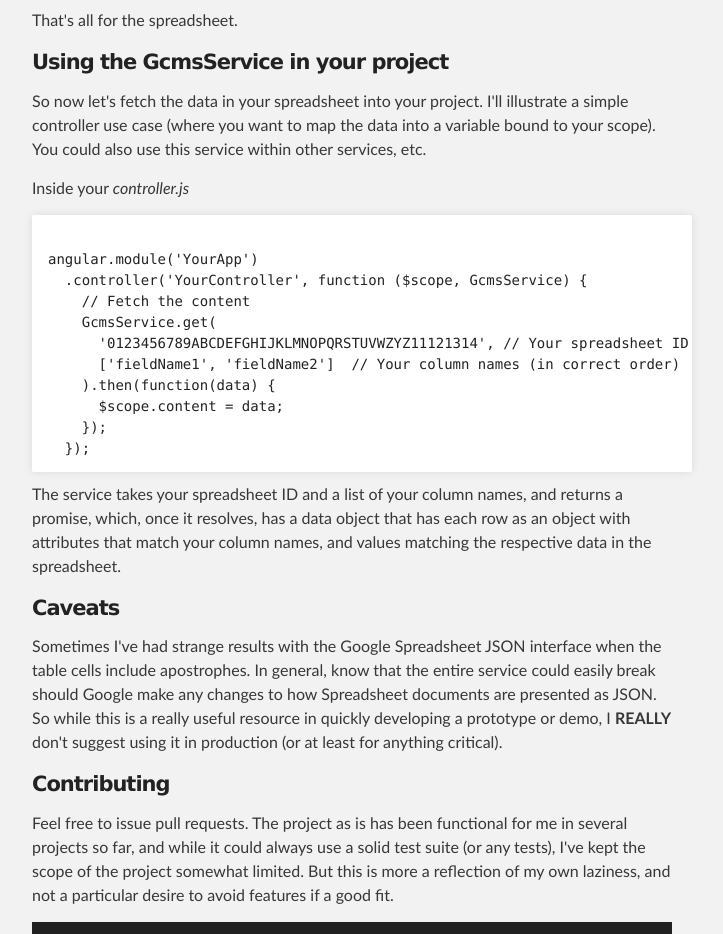
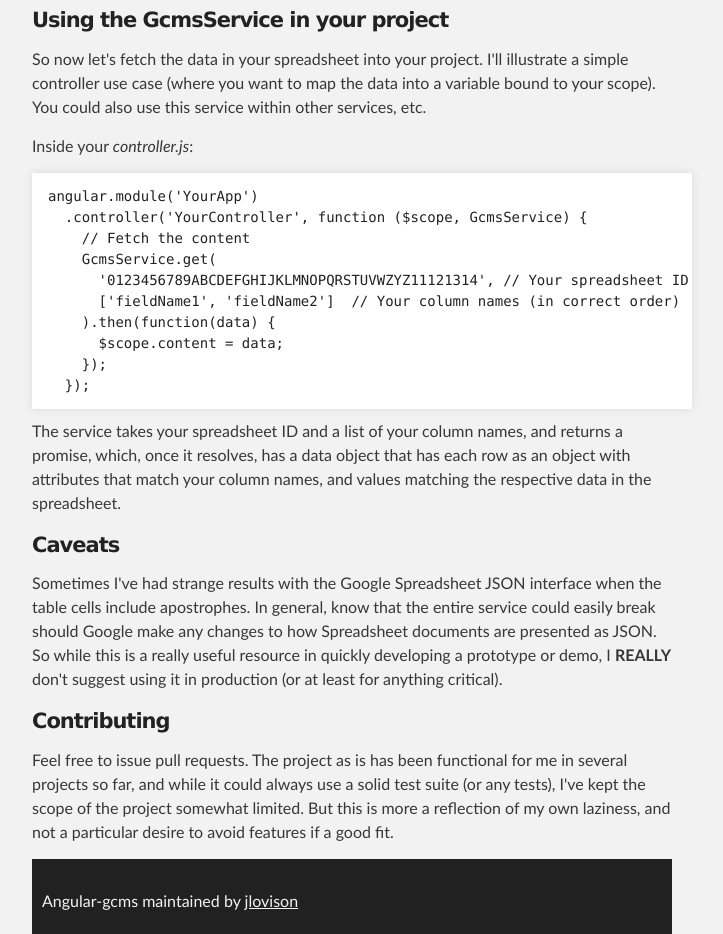
Before and after one commit to jlovison/angular-gcms, a plain HTML site: page index.html in a window 1280 px wide. Shown: the part 1300-2234 px from the top of the page, without its empty margins (288-1011 px from the left). Drawn offline with Linux system fonts and the light colour scheme.

Commit message:
Formatting changes

```diff
--- a/index.html
+++ b/index.html
@@ -42,14 +42,12 @@
 <h3>How to use</h3>
 <h4>Installation</h4>
 <p>To install, just use bower:</p>
-<pre><code>
-$ bower install jlovison/angular-gcms
+<pre><code>$ bower install jlovison/angular-gcms
 </code></pre>
 
 <p>After linking the resulting javascript file into your project's HTML (a minified version can be found in the 'dist' directory), add the project module as a dependency to your angular project module declaration:</p>
 
-<pre><code>
-angular.module('YourModule', ['OtherStuff', 'jlovison.gcms'])
+<pre><code>angular.module('YourModule', ['OtherStuff', 'jlovison.gcms'])
 </code></pre>
 
 <h4>Setting up a Google Spreadsheet</h4>
@@ -63,10 +61,9 @@ angular.module('YourModule', ['OtherStuff', 'jlovison.gcms'])
 
 <p>So now let's fetch the data in your spreadsheet into your project. I'll illustrate a simple controller use case (where you want to map the data into a variable bound to your scope). You could also use this service within other services, etc.</p>
 
-<p>Inside your <em>controller.js</em><p>
+<p>Inside your <em>controller.js</em>:<p>
 
-<pre><code>
-angular.module('YourApp')
+<pre><code>angular.module('YourApp')
   .controller('YourController', function ($scope, GcmsService) {
     // Fetch the content
     GcmsService.get(
```
